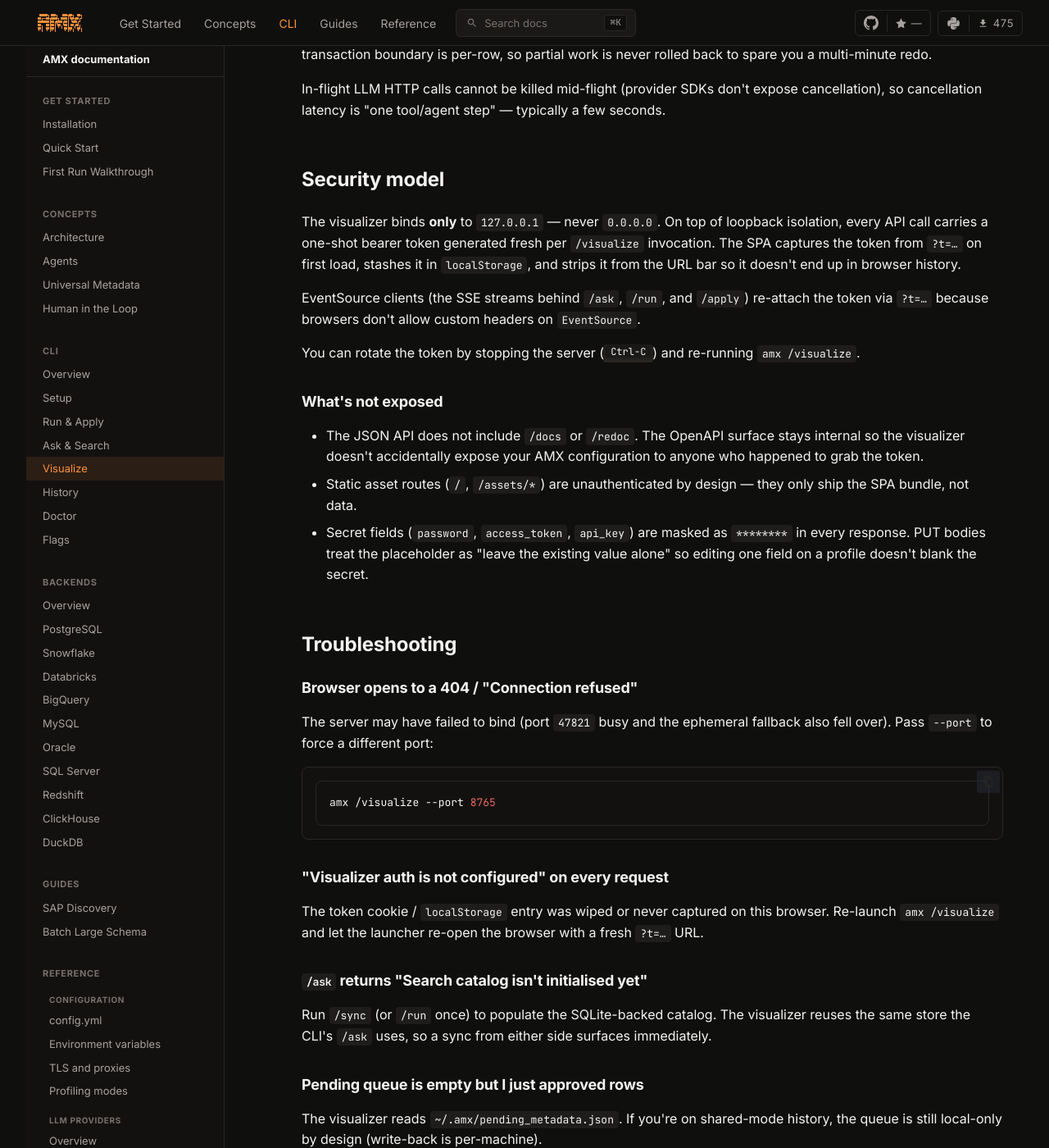
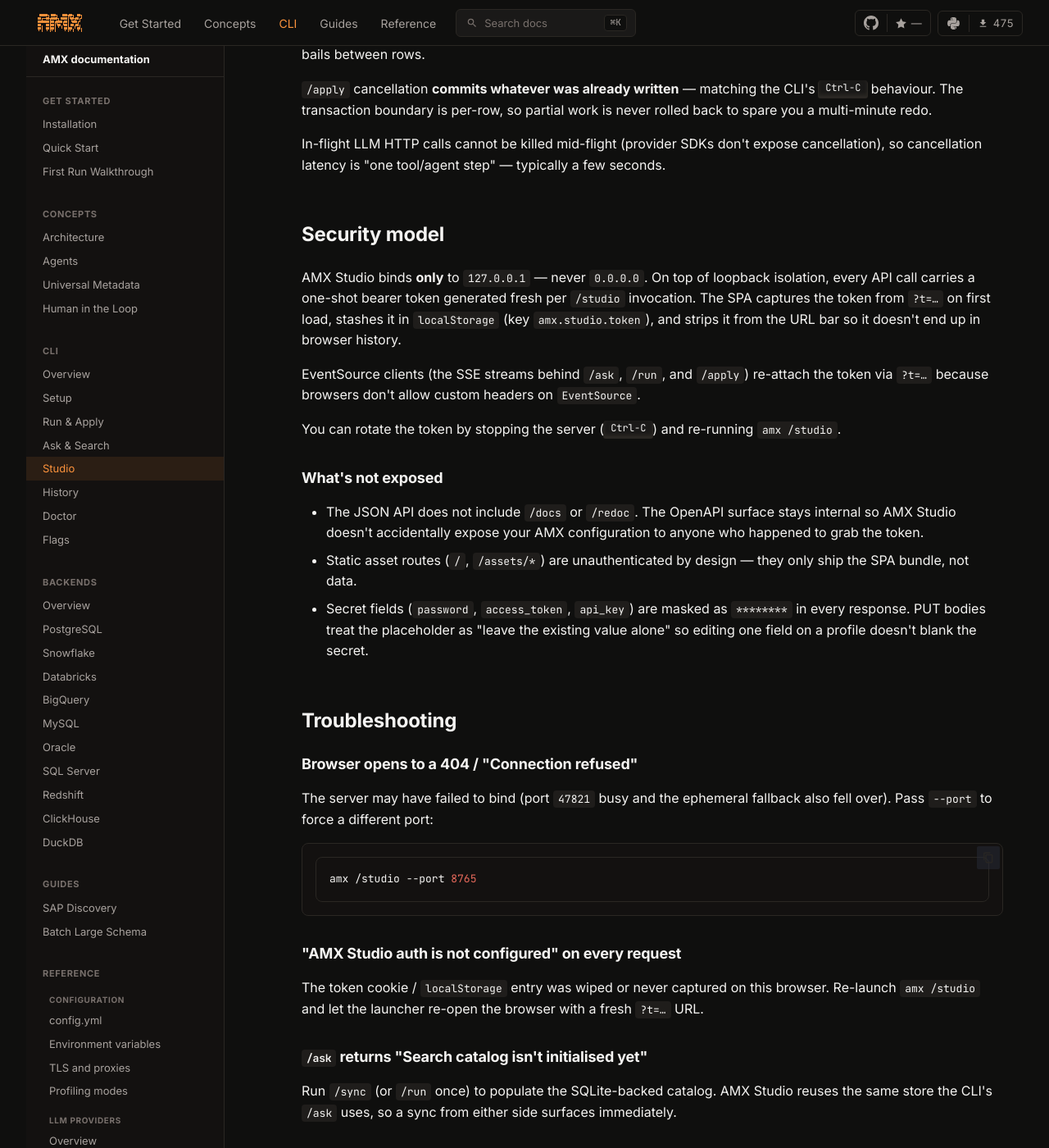
Before and after one commit to omeryasirkucuk/amx-docs, an MkDocs documentation site: the page built from docs/cli/studio.md, in a window 1280 px wide and 1400 px high, scrolled down 3270 px. Shown: the whole window at 82% size. Built offline with MkDocs 1.6.1 and Material for MkDocs 9.7.7, drawn with Linux system fonts in a browser that asks for light colours; comment, search, counter and statistics services are not loaded; some of the changed text lies outside the part shown.

Commit message:
docs: rename /visualize to /studio (AMX Studio rebrand)
Mirror the AMX repo's /studio rename across the docs site:

* mkdocs.yml nav: Visualize → Studio (cli/visualize.md → cli/studio.md)
* cli/studio.md: full rewrite with new branding, /studio command,
  amx.studio.token localStorage key, AMX Studio auth-error message
* cli/overview.md: command list + table updated
* index.md: landing card updated
* changelog.md: highlights rewritten under "AMX Studio launch" /
  "AMX Studio umbrella release"
* docs/assets/visualize-overview.png → studio-overview.png

````diff
--- a/docs/cli/visualize.md
+++ b/docs/cli/studio.md
@@ -1,16 +1,20 @@
-# `/visualize` — local AMX web UI
+# `/studio` — local AMX web UI (AMX Studio)
 
-`/visualize` boots the AMX web UI on `127.0.0.1:<port>`, generates a one-shot
+`/studio` boots **AMX Studio** on `127.0.0.1:<port>`, generates a one-shot
 bearer token, and opens your default browser at the token-protected URL. It's the
 same review-and-apply workflow you get in the REPL — runs, results, the pending
 queue, the `/ask` chat, and full DB / LLM / Docs / Code profile management — but
 on a denser surface where you can see everything at once.
 
-![AMX visualizer Overview page — sidebar with active SAP profile and schemas, four stat cards (active backend, LLM model, total runs, success rate), and a Recent runs feed with four `Schema description` rows](../assets/visualize-overview.png)
+The CLI command is `amx /studio` (slash form, used inside the AMX REPL) and
+`amx studio` (Click subcommand, used from a fresh shell). Both run the same
+`amx.web.launch_studio` entry point.
+
+![AMX Studio Overview page — sidebar with active SAP profile and schemas, four stat cards (active backend, LLM model, total runs, success rate), and a Recent runs feed with four `Schema description` rows](../assets/studio-overview.png)
 
 ## Prerequisites
 
-- AMX installed (`pip install amx-cli`). The visualizer ships **inside** the
+- AMX installed (`pip install amx-cli`). AMX Studio ships **inside** the
   `amx-cli` wheel — there is no separate package to install and no Node toolchain
   required.
 - A modern browser (Chrome, Firefox, Safari, or Edge).
@@ -20,21 +24,21 @@
 ## Quick start
 
 ```bash
-amx /visualize
+amx /studio
 ```
 
 Or as a top-level shell command:
 
 ```bash
-amx visualize
+amx studio
 ```
 
 The default port is **47821**. Pass `--port <n>` to pin a specific port, or
 `--no-open` to skip the auto-launch when running over SSH.
 
 ```bash
-amx /visualize --port 8080
-amx /visualize --no-open
+amx /studio --port 8080
+amx /studio --no-open
 ```
 
 The launcher prints the token-protected URL — copy it into a browser on the same
@@ -91,23 +95,23 @@
 
 ## Security model
 
-The visualizer binds **only** to `127.0.0.1` — never `0.0.0.0`. On top of
+AMX Studio binds **only** to `127.0.0.1` — never `0.0.0.0`. On top of
 loopback isolation, every API call carries a one-shot bearer token generated
-fresh per `/visualize` invocation. The SPA captures the token from `?t=…` on
-first load, stashes it in `localStorage`, and strips it from the URL bar so it
-doesn't end up in browser history.
+fresh per `/studio` invocation. The SPA captures the token from `?t=…` on
+first load, stashes it in `localStorage` (key `amx.studio.token`), and strips
+it from the URL bar so it doesn't end up in browser history.
 
 EventSource clients (the SSE streams behind `/ask`, `/run`, and `/apply`)
 re-attach the token via `?t=…` because browsers don't allow custom headers on
 `EventSource`.
 
 You can rotate the token by stopping the server (<kbd>Ctrl-C</kbd>) and
-re-running `amx /visualize`.
+re-running `amx /studio`.
 
 ### What's not exposed
 
 - The JSON API does not include `/docs` or `/redoc`. The OpenAPI surface stays
-  internal so the visualizer doesn't accidentally expose your AMX configuration
+  internal so AMX Studio doesn't accidentally expose your AMX configuration
   to anyone who happened to grab the token.
 - Static asset routes (`/`, `/assets/*`) are unauthenticated by design — they
   only ship the SPA bundle, not data.
@@ -123,29 +127,29 @@
 also fell over). Pass `--port` to force a different port:
 
 ```bash
-amx /visualize --port 8765
+amx /studio --port 8765
 ```
 
-### "Visualizer auth is not configured" on every request
+### "AMX Studio auth is not configured" on every request
 
 The token cookie / `localStorage` entry was wiped or never captured on this
-browser. Re-launch `amx /visualize` and let the launcher re-open the browser
+browser. Re-launch `amx /studio` and let the launcher re-open the browser
 with a fresh `?t=…` URL.
 
 ### `/ask` returns "Search catalog isn't initialised yet"
 
-Run `/sync` (or `/run` once) to populate the SQLite-backed catalog. The
-visualizer reuses the same store the CLI's `/ask` uses, so a sync from either
-side surfaces immediately.
+Run `/sync` (or `/run` once) to populate the SQLite-backed catalog. AMX Studio
+reuses the same store the CLI's `/ask` uses, so a sync from either side
+surfaces immediately.
 
 ### Pending queue is empty but I just approved rows
 
-The visualizer reads `~/.amx/pending_metadata.json`. If you're on shared-mode
+AMX Studio reads `~/.amx/pending_metadata.json`. If you're on shared-mode
 history, the queue is still local-only by design (write-back is per-machine).
 
 ### Connection-test on a Databricks profile fails with a TLS error
 
-The visualizer reuses `DatabaseConnector.test_connection_result()`, so the same
+AMX Studio reuses `DatabaseConnector.test_connection_result()`, so the same
 TLS setup as the CLI applies. Set `tls_no_verify=true` (or pin a
 `tls_trusted_ca_file`) on the profile from Settings, then click **Test** again.
 
@@ -153,6 +157,6 @@
 
 - [`/run` and `/apply`](run-and-apply.md) — same workflow, REPL-flavoured.
 - [`/ask` and `/search`](ask-and-search.md) — the conversational surface that
-  the visualizer's Ask tab wraps.
+  AMX Studio's Ask tab wraps.
 - [Human-in-the-loop review](../concepts/human-in-the-loop.md) — what the
   Pending queue actually does and why every Generate goes through it.
--- a/mkdocs.yml
+++ b/mkdocs.yml
@@ -134,7 +134,7 @@
       - Setup: cli/setup.md
       - Run & Apply: cli/run-and-apply.md
       - Ask & Search: cli/ask-and-search.md
-      - Visualize: cli/visualize.md
+      - Studio: cli/studio.md
       - History: cli/history.md
       - Doctor: cli/doctor.md
       - Flags: cli/flags.md
````
Also changed, not shown: docs/changelog.md (+12 -4 lines), docs/cli/overview.md (+3 -3 lines), docs/index.md (+2 -2 lines), docs/assets/studio-overview.png (renamed from docs/assets/visualize-overview.png).
